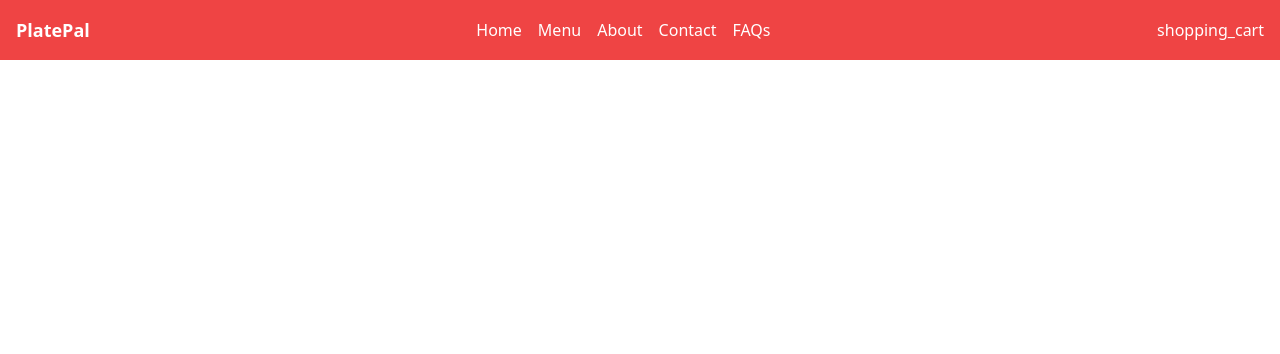
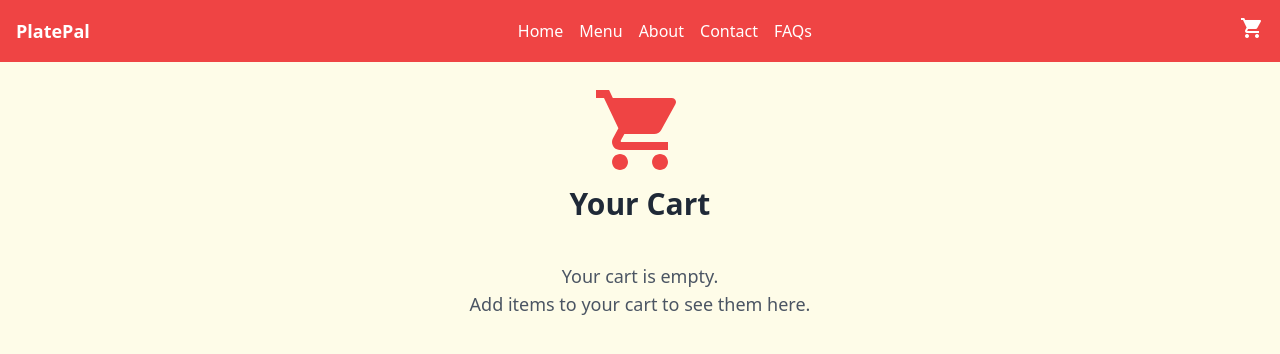
Before and after one commit to eldianak21/PlatePal, a React (Vite) app in the folder nom-nom/: page /cart in a window 1280 px wide. Shown: the top 354 px of the page. Built offline with nearby package versions, Linux system fonts and the light colour scheme.

Commit message:
cart page is added

```diff
--- a/nom-nom/package.json
+++ b/nom-nom/package.json
@@ -10,8 +10,10 @@
     "preview": "vite preview"
   },
   "dependencies": {
+    "material-icons": "^1.13.12",
     "react": "^18.3.1",
     "react-dom": "^18.3.1",
+    "react-icons": "^5.4.0",
     "react-router-dom": "^7.0.2"
   },
   "devDependencies": {
--- a/nom-nom/src/App.jsx
+++ b/nom-nom/src/App.jsx
@@ -5,7 +5,7 @@ import Home from"./Components/Home/Home";
 import Menu from './Components/Menu/Menu';
 // import About from './Components/About/About'; // Uncommented About
 import Contact from './Components/Contact/Contact';
-// import Cart from './Components/Cart/Cart'; // Uncommented Cart
+import Cart from './Components/Cart/Cart'; // Uncommented Cart
 import FAQs from './Components/FAQs/FAQs';
 import Header from './Components/Header/Header';
 
@@ -18,7 +18,7 @@ function App() {
         <Route path="/menu" element={<Menu />} />
         {/* <Route path="/about" element={<About />} />  */}
         <Route path="/contact" element={<Contact />} />
-        {/* <Route path="/cart" element={<Cart />} />  */}
+        <Route path="/cart" element={<Cart />} />
         <Route path="/faqs" element={<FAQs />} />
       </Routes>
     </Router>
--- /dev/null
+++ b/nom-nom/src/Components/Cart/Cart.jsx
@@ -0,0 +1,51 @@
+// src/pages/Cart.jsx
+import React from 'react';
+import { MdShoppingCart } from 'react-icons/md'; // Importing Material Icon
+
+const Cart = () => {
+  const cartItems = [
+    // Uncomment to simulate items in the cart
+    // { id: 1, name: 'Delicious Burger', price: 5.99 },
+    // { id: 2, name: 'Tasty Pizza', price: 7.99 },
+  ];
+
+  const totalPrice = cartItems.reduce((acc, item) => acc + item.price, 0);
+
+  return (
+    <div className="p-5 bg-yellow-50 min-h-screen flex flex-col items-center">
+      <div className="flex flex-col items-center mb-6">
+        <MdShoppingCart className="text-8xl text-red-500 mb-2" />
+        <h1 className="text-3xl font-bold text-gray-800">Your Cart</h1>
+      </div>
+      {cartItems.length > 0 ? (
+        <>
+          <div className="space-y-4 w-full max-w-2xl">
+            {cartItems.map(item => (
+              <div key={item.id} className="flex justify-between items-center border-b py-4 bg-white rounded-lg shadow-md p-4">
+                <span className="text-lg font-medium text-gray-700">{item.name}</span>
+                <span className="text-lg font-semibold text-gray-900">${item.price.toFixed(2)}</span>
+              </div>
+            ))}
+          </div>
+          <div className="mt-4 w-full max-w-2xl text-right">
+            <h2 className="text-xl font-bold text-gray-800">Total: ${totalPrice.toFixed(2)}</h2>
+            <button className="bg-red-500 text-white font-bold py-2 px-6 rounded-lg shadow-md hover:bg-red-600 transition duration-300 mt-4">
+              Checkout
+            </button>
+          </div>
+        </>
+      ) : (
+        <div className="text-center text-gray-600 mt-4">
+          <p className="text-lg transition-transform duration-300 transform hover:scale-105 hover:text-red-500">
+            Your cart is empty.
+          </p>
+          <p className="text-lg transition-transform duration-300 transform hover:scale-105 hover:text-red-500">
+            Add items to your cart to see them here.
+          </p>
+        </div>
+      )}
+    </div>
+  );
+};
+
+export default Cart;
--- a/nom-nom/src/Components/Header/Header.jsx
+++ b/nom-nom/src/Components/Header/Header.jsx
@@ -1,7 +1,16 @@
-import React from 'react';
-import { Link } from 'react-router-dom'; // Import Link from react-router-dom
+import React, { useState, useEffect } from 'react';
+import { Link } from 'react-router-dom';
+import 'material-icons/iconfont/material-icons.css';
 
 const Header = () => {
+  const [cartCount, setCartCount] = useState(0);
+
+  // Assuming you have a function to handle adding items to the cart
+  const handleAddItemToCart = () => {
+    // ... logic to add item to cart
+    setCartCount(prevCount => prevCount + 1);
+  };
+
   return (
     <header className="flex justify-between items-center p-4 bg-red-500 text-white">
       <div className="text-lg font-bold">
@@ -16,7 +25,10 @@ const Header = () => {
       </nav>
       <div className="relative">
         <Link to="/cart">
-          <span className="material-icons">shopping_cart</span>
+          <i className="material-icons">shopping_cart</i>
+          {cartCount > 0 && (
+            <span className="absolute top-0 right-0 bg-red-600 text-white rounded-full px-2 py-1 text-xs">{cartCount}</span>
+          )}
         </Link>
       </div>
     </header>
```
Also changed, not shown: 1 other file (tests, documents, lock files or other folders).
